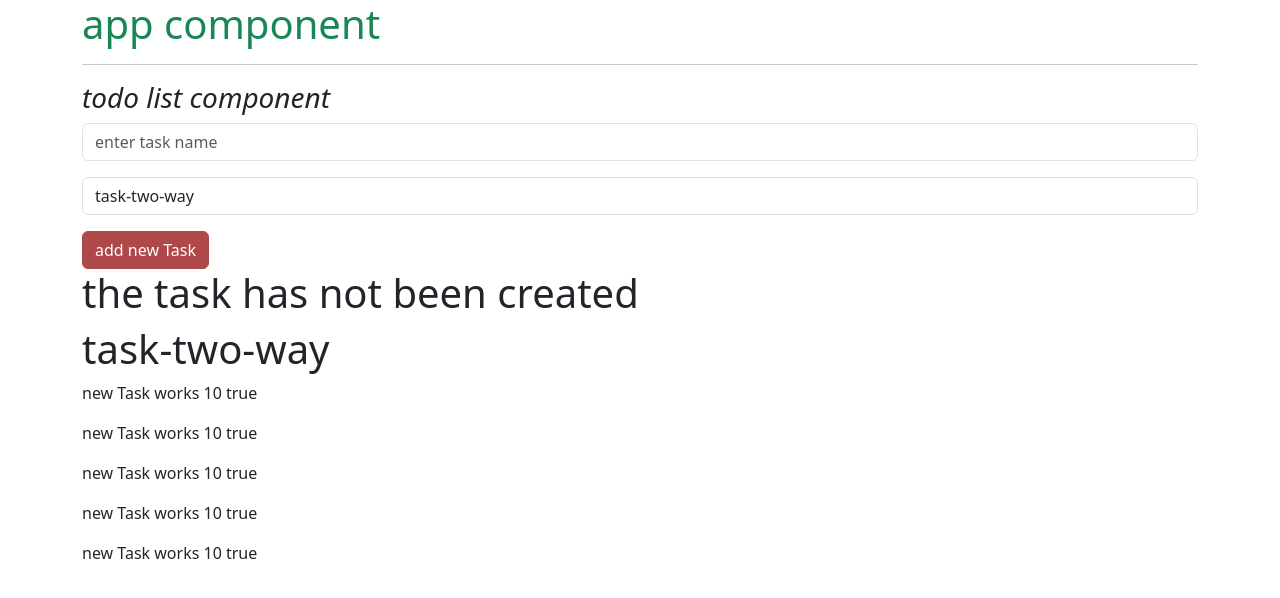
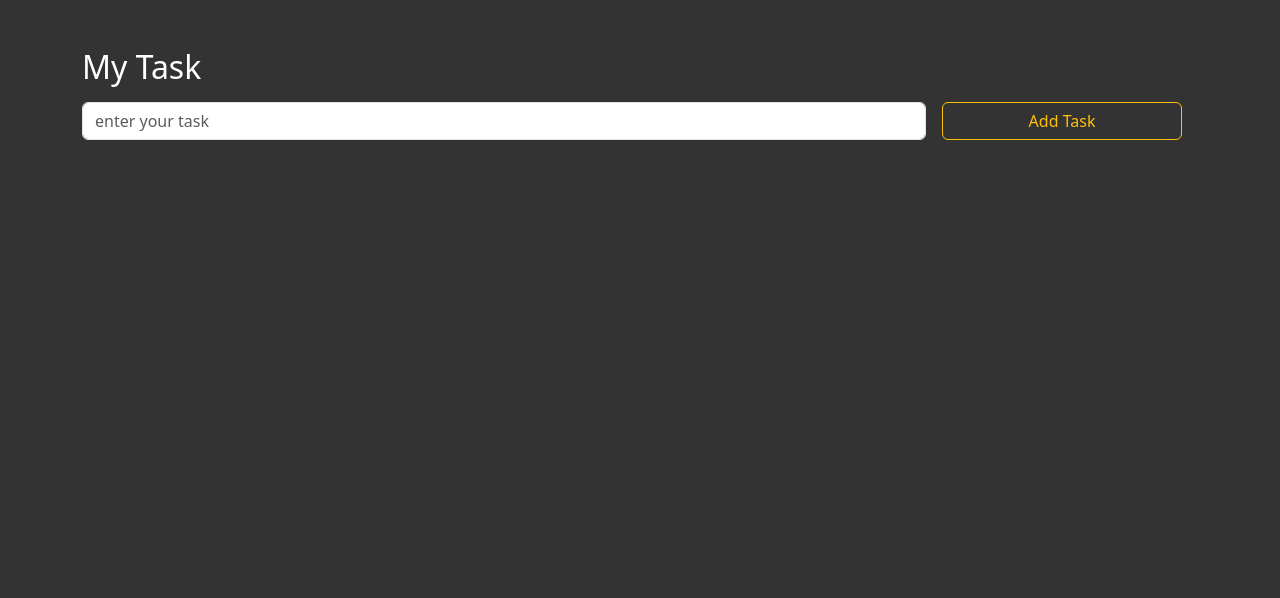
Before and after one commit to angular-codenight/season3, an Angular app: page / in a window 1280 px wide. Shown: the top 598 px of the page. Built offline with nearby package versions, Linux system fonts and the light colour scheme.

Commit message:
use all type of data-binding in real project

```diff
--- a/src/app/app.component.html
+++ b/src/app/app.component.html
@@ -1,6 +1,3 @@
 <div class="container">
-  <h1 class="text-success">app component</h1>
-  <hr>
   <app-todo-list></app-todo-list>
-
 </div>
--- a/src/app/todo-list/todo-list.component.html
+++ b/src/app/todo-list/todo-list.component.html
@@ -1,28 +1,22 @@
-<h3 style="font-style: italic">
-  todo list component
-</h3>
-<!--<app-todo-list-item></app-todo-list-item>-->
-<!--<app-todo-list-item></app-todo-list-item>-->
-<!--<app-todo-list-item></app-todo-list-item>-->
-<!--<app-todo-list-item></app-todo-list-item>-->
+<div class="row">
+  <div class="col-xs-12">
+    <h2 class="mb-3">My Task</h2>
+    <div class="add-todo">
+      <input class="form-control" [(ngModel)]="newTask"  placeholder="enter your task" />
+      <button class="btn btn-outline-warning mx-3" (click)="addNewTask()">Add Task</button>
+    </div>
 
-<!--==========================attribute=================-->
-<!--<div app-todo-list-item></div>-->
-<!--<div app-todo-list-item></div>-->
-<!--<div app-todo-list-item></div>-->
-<!--<div app-todo-list-item></div>-->
-<!--==========================class=================-->
-<input class="form-control mb-3" placeholder="enter task name" (input)="changeTaskName($event)">
-<input class="form-control mb-3" placeholder="two-way data-binding" [(ngModel)]="newTaskTwoWay" >
-<button class="btn btn-success"
-        [disabled]="!isAllowNewTask()"
-        [class.btn-danger]="isDanger"
-(click)="addNewTask()">add new Task</button>
-<h1>{{taskCreated}}</h1>
-<h1>{{newTaskTwoWay}}</h1>
-<h1 [class.d-none]="!showNewTask">{{newTask}}</h1>
-<div class="app-todo-list-item"></div>
-<div class="app-todo-list-item"></div>
-<div class="app-todo-list-item"></div>
-<div class="app-todo-list-item"></div>
-<div class="app-todo-list-item"></div>
+
+
+    <br><br>
+    <div
+      class="alert alert-warning d-flex align-items-center justify-content-between"
+      [class.d-none]="tasks.length===0"
+    ><h3>
+      {{newTask}}
+    </h3>
+      <button class="btn btn-danger" (click)="onRemoveTask()">Delete</button>
+    </div>
+
+  </div>
+</div>
--- a/src/app/todo-list/todo-list.component.scss
+++ b/src/app/todo-list/todo-list.component.scss
@@ -1,4 +1,7 @@
-.title{
-  font-style: italic;
-  color: red;
+.add-todo {
+  display: flex;
+  margin-bottom: 10px;
+  button{
+    min-width: 15rem;
+  }
 }
--- a/src/app/todo-list/todo-list.component.ts
+++ b/src/app/todo-list/todo-list.component.ts
@@ -1,43 +1,21 @@
-import {Component} from "@angular/core";
-
+import { Component } from '@angular/core';
 
 @Component({
-  selector:'app-todo-list',
-  // templateUrl:'todo-list.component.html',
-  templateUrl:'todo-list.component.html',
-  // styleUrls:['todo-list.component.scss']
-  styles:[`
-    .title{
-      font-style: italic;
-      color: green;
+  selector: 'app-todo-list',
+  templateUrl: './todo-list.component.html',
+  styleUrls: ['./todo-list.component.scss']
+})
+export class TodoListComponent {
+  tasks:string[]=[]
+  newTask='';
+
+  addNewTask() {
+    if(this.newTask){
+      this.tasks.push(this.newTask);
     }
-
-  `]
-})
-export class TodoListComponent{
-  allowNewTask=false;
-  isDanger=false;
-  taskCreated= 'the task has not been created';
-  showNewTask=false;
-  newTask='';
-  newTaskTwoWay='task-two-way';
-  constructor() {
-    setTimeout(()=>{
-      this.allowNewTask=true;
-      this.isDanger=true
-    },5000)
   }
 
-  isAllowNewTask(){
-    return this.allowNewTask;
-  }
-
-  addNewTask(){
-    this.taskCreated='task created';
-    this.showNewTask=true;
-  }
-
-  changeTaskName($event: any) {
-    this.newTask=$event.target.value;
+  onRemoveTask() {
+    this.tasks.pop();
   }
 }
--- a/src/styles.scss
+++ b/src/styles.scss
@@ -1,2 +1,7 @@
 /* You can add global styles to this file, and also import other style files */
 @import "bootstrap/scss/bootstrap";
+body{
+  margin-top: 3rem;
+  background-color: #333;
+  color: #fff;
+}
```
